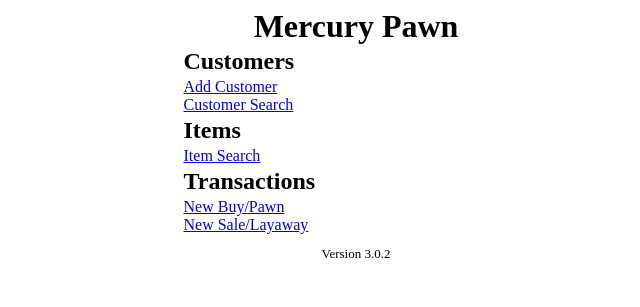
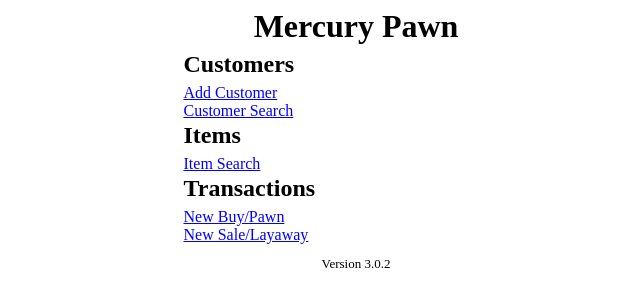
Before and after one commit to jacobvalenta/mercury3, a Django app: page / in a window 1280 px wide. Shown: the top 307 px of the page, without its empty margins (284-924 px from the left). Run offline with Django 4.2, Linux system fonts and the light colour scheme.

Commit message:
style updates

```diff
--- a/mercury3/core/templates/base.html
+++ b/mercury3/core/templates/base.html
@@ -6,13 +6,17 @@
 
 	<style>
 		h1, h2, h3{
-			margin-top: 3px;
-			margin-bottom: 3px;
+			margin-top: 2px;
+			margin-bottom: 6px;
 		}
 
 		h1 a {
 			text-decoration: none;
 			color: black;
+		}
+
+		a{
+			color: blue;
 		}
 
 		.container{
```
